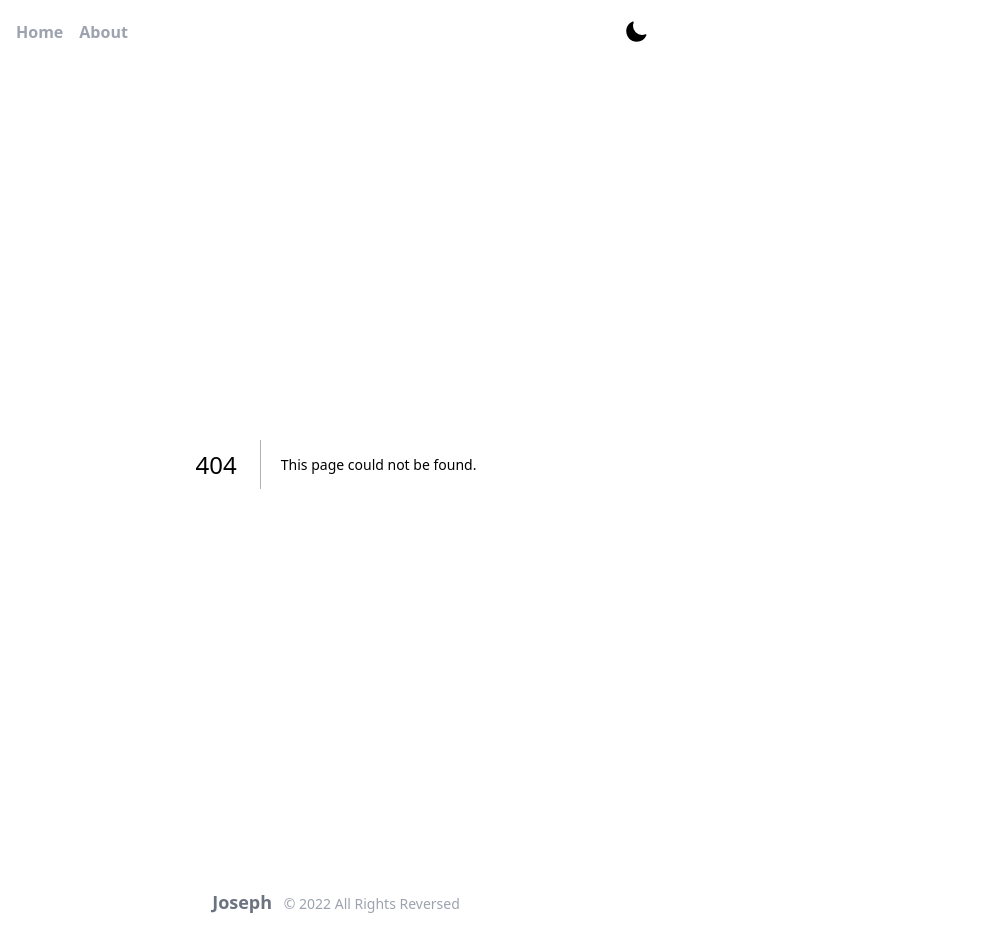
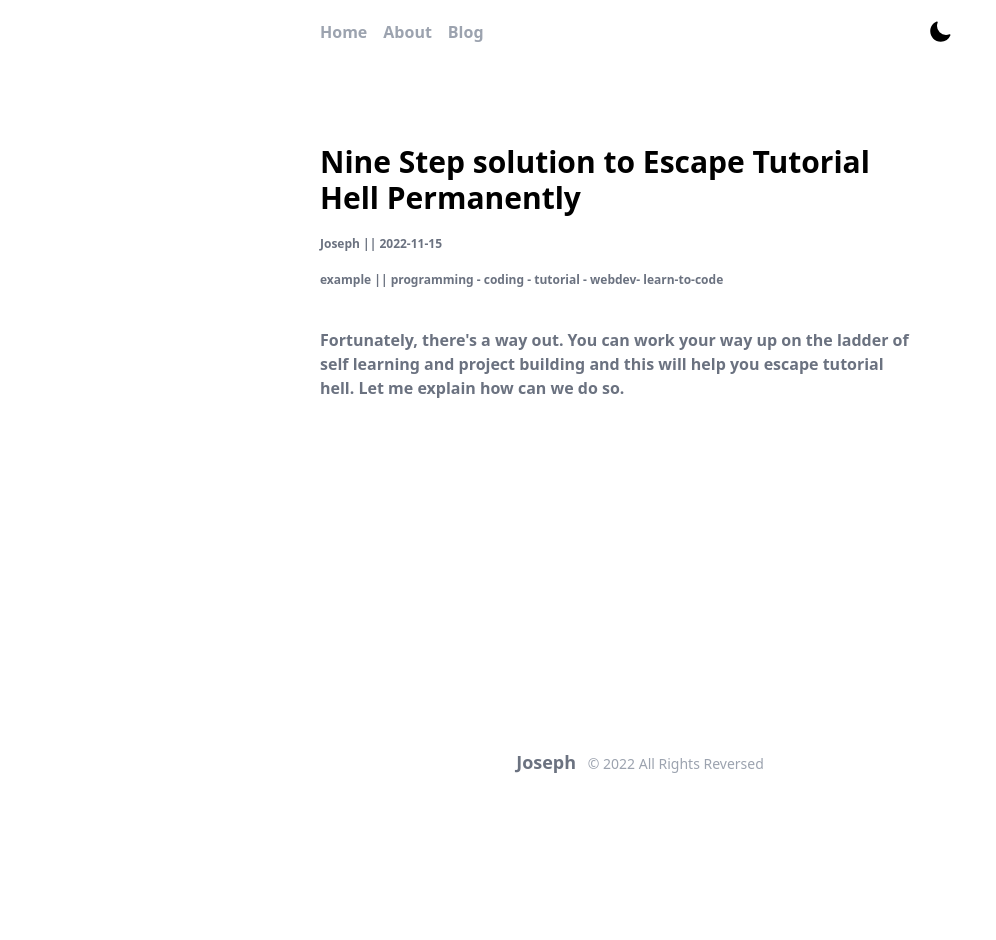
Before and after one commit to Eozef/the-log, a Next.js app: page /posts/Nine-Step-solution-to-Escape-Tutorial-Hell-Permanently in a window 1280 px wide. Before the commit this address had no page. Shown: the whole page, without its empty margins (0-996 px from the left). After the commit the page ends 800 px from the top, so only its background shows below. Built offline with nearby package versions, Linux system fonts and the light colour scheme.

Commit message:
add about page, 404 page, Markdown support

```diff
--- a/components/header.js
+++ b/components/header.js
@@ -14,6 +14,7 @@ export default function Header() {
   const navigations = [
     { label: "Home", path: "/" },
     { label: "About", path: "./about" },
+    { label: "Blog", path: "./blog" },
   ];
 
   const renderThemeChanger = () => {
--- a/next.config.js
+++ b/next.config.js
@@ -1,6 +1,12 @@
-/** @type {import('next').NextConfig} */
-const nextConfig = {
-  reactStrictMode: true,
-}
+module.exports = {
+  webpack: (config, { isServer }) => {
+    if (!isServer) {
+      // don't resolve 'fs' module on the client to prevent this error on build --> Error: Can't resolve 'fs'
+      config.resolve.fallback = {
+        fs: false,
+      };
+    }
 
-module.exports = nextConfig
+    return config;
+  },
+};
--- a/package.json
+++ b/package.json
@@ -11,6 +11,8 @@
   "dependencies": {
     "eslint": "8.27.0",
     "eslint-config-next": "13.0.2",
+    "gray-matter": "^4.0.3",
+    "markdown-it": "^13.0.1",
     "next": "13.0.2",
     "next-themes": "^0.2.1",
     "react": "18.2.0",
--- /dev/null
+++ b/pages/404.js
@@ -0,0 +1,9 @@
+export default function NotFound() {
+  return (
+    <div>
+      <h1 className="text-center text-gray-600 font-semibold mt-20 text-2xl">
+        Oops! Page Not Found
+      </h1>
+    </div>
+  );
+}
--- /dev/null
+++ b/pages/about.js
@@ -0,0 +1,9 @@
+export default function About() {
+  return (
+    <div>
+      <h1 className="text-center text-gray-600 font-semibold mt-20 text-2xl">
+        About Me
+      </h1>
+    </div>
+  );
+}
--- /dev/null
+++ b/pages/blog.js
@@ -0,0 +1,54 @@
+import fs from "fs";
+import matter from "gray-matter";
+import Image from "next/image";
+import Link from "next/link";
+
+// The Blog Page Content
+export default function Blog({ posts }) {
+  return (
+    <main>
+      {posts.map((post) => {
+        //extract slug and frontmatter
+        const { slug, frontmatter } = post;
+        //extract frontmatter properties
+        const { title, author, category, date, bannerImage, tags } =
+          frontmatter;
+
+        //JSX for individual blog listing
+        return (
+          <article className="font-semibold mt-20 mr-10" key={title}>
+            <Link href={`/posts/${slug}`}>
+              <h1 className="text-2xl font-bold">{title}</h1>
+            </Link>
+            <h3 className="text-xs mt-2 text-gray-500">{date}</h3>
+          </article>
+        );
+      })}
+    </main>
+  );
+}
+
+//Generating the Static Props for the Blog Page
+export async function getStaticProps() {
+  // get list of files from the posts folder
+  const files = fs.readdirSync("posts");
+
+  // get frontmatter & slug from each post
+  const posts = files.map((fileName) => {
+    const slug = fileName.replace(".md", "");
+    const readFile = fs.readFileSync(`posts/${fileName}`, "utf-8");
+    const { data: frontmatter } = matter(readFile);
+
+    return {
+      slug,
+      frontmatter,
+    };
+  });
+
+  // Return the pages static props
+  return {
+    props: {
+      posts,
+    },
+  };
+}
--- /dev/null
+++ b/pages/posts/[slug].js
@@ -0,0 +1,56 @@
+import fs from "fs";
+import matter from "gray-matter";
+import md from "markdown-it";
+
+// The page for each post
+export default function Post({ frontmatter, content }) {
+  const { title, author, category, date, bannerImage, tags } = frontmatter;
+
+  return (
+    <main className="font-semibold mt-20 mr-10">
+      {/* <img src={bannerImage} /> */}
+      <h1 className="text-3xl font-bold">{title}</h1>
+      <div className="text-xs mt-5 text-gray-500">
+        <h2>
+          {author} || {date}
+        </h2>
+        <h3 className="mt-5">
+          {category} || {tags.join()}
+        </h3>
+      </div>
+      <div
+        className="mt-10 text-gray-500"
+        dangerouslySetInnerHTML={{ __html: md().render(content) }}
+      />
+    </main>
+  );
+}
+
+// Generating the paths for each post
+export async function getStaticPaths() {
+  // Get list of all files from our posts directory
+  const files = fs.readdirSync("posts");
+  // Generate a path for each one
+  const paths = files.map((fileName) => ({
+    params: {
+      slug: fileName.replace(".md", ""),
+    },
+  }));
+  // return list of paths
+  return {
+    paths,
+    fallback: false,
+  };
+}
+
+// Generate the static props for the page
+export async function getStaticProps({ params: { slug } }) {
+  const fileName = fs.readFileSync(`posts/${slug}.md`, "utf-8");
+  const { data: frontmatter, content } = matter(fileName);
+  return {
+    props: {
+      frontmatter,
+      content,
+    },
+  };
+}
--- /dev/null
+++ b/posts/Nine-Step-solution-to-Escape-Tutorial-Hell-Permanently.md
@@ -0,0 +1,11 @@
+---
+title: "Nine Step solution to Escape Tutorial Hell Permanently"
+author: "Joseph"
+category: "example"
+date: "2022-11-15"
+bannerImage: "url-to-image.png"
+tags:
+  - programming - coding - tutorial - webdev- learn-to-code
+---
+
+Fortunately, there's a way out. You can work your way up on the ladder of self learning and project building and this will help you escape tutorial hell. Let me explain how can we do so.
```
Also changed, not shown: posts/post-2.md (added, +15 -0 lines), 1 other file (tests, documents, lock files or other folders).
